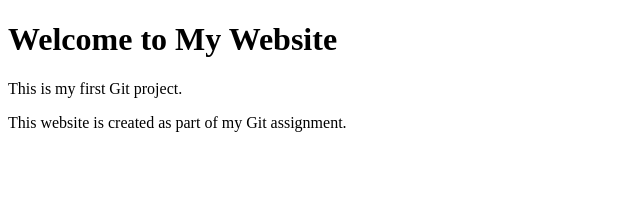
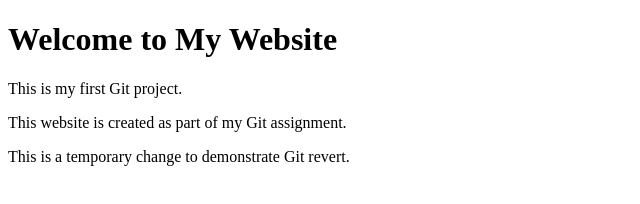
Before and after one commit to khushi-infinity/login-project, a plain HTML site: page index.html in a window 1280 px wide. Shown: the whole page, without its empty margins (0-640 px from the left). Drawn offline with Linux system fonts and the light colour scheme.

Commit message:
Add temporary paragraph to homepage

```diff
--- a/index.html
+++ b/index.html
@@ -9,5 +9,6 @@
     <h1>Welcome to My Website</h1>
     <p>This is my first Git project.</p>
     <p>This website is created as part of my Git assignment.</p>
+    <p>This is a temporary change to demonstrate Git revert.</p>
 </body>
 </html>
```
